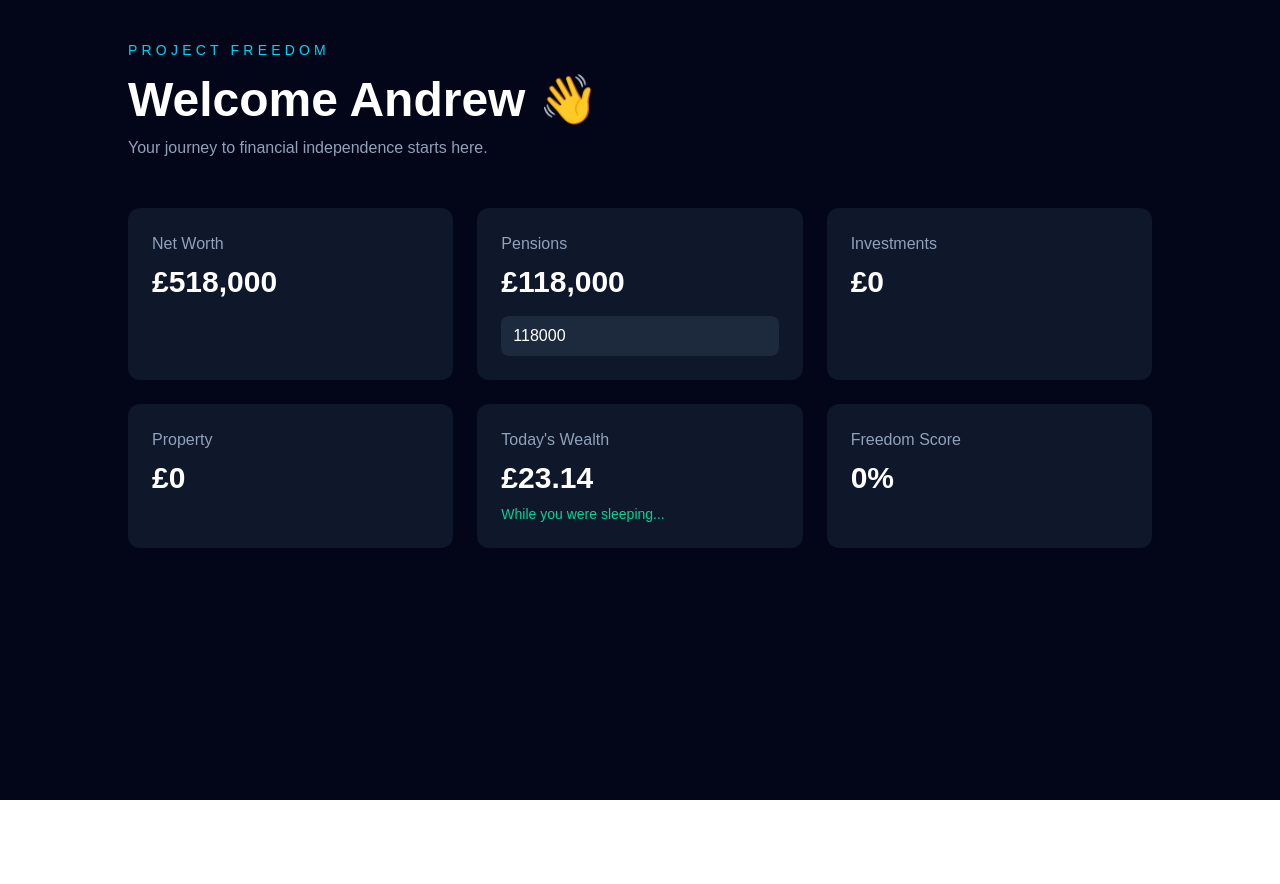
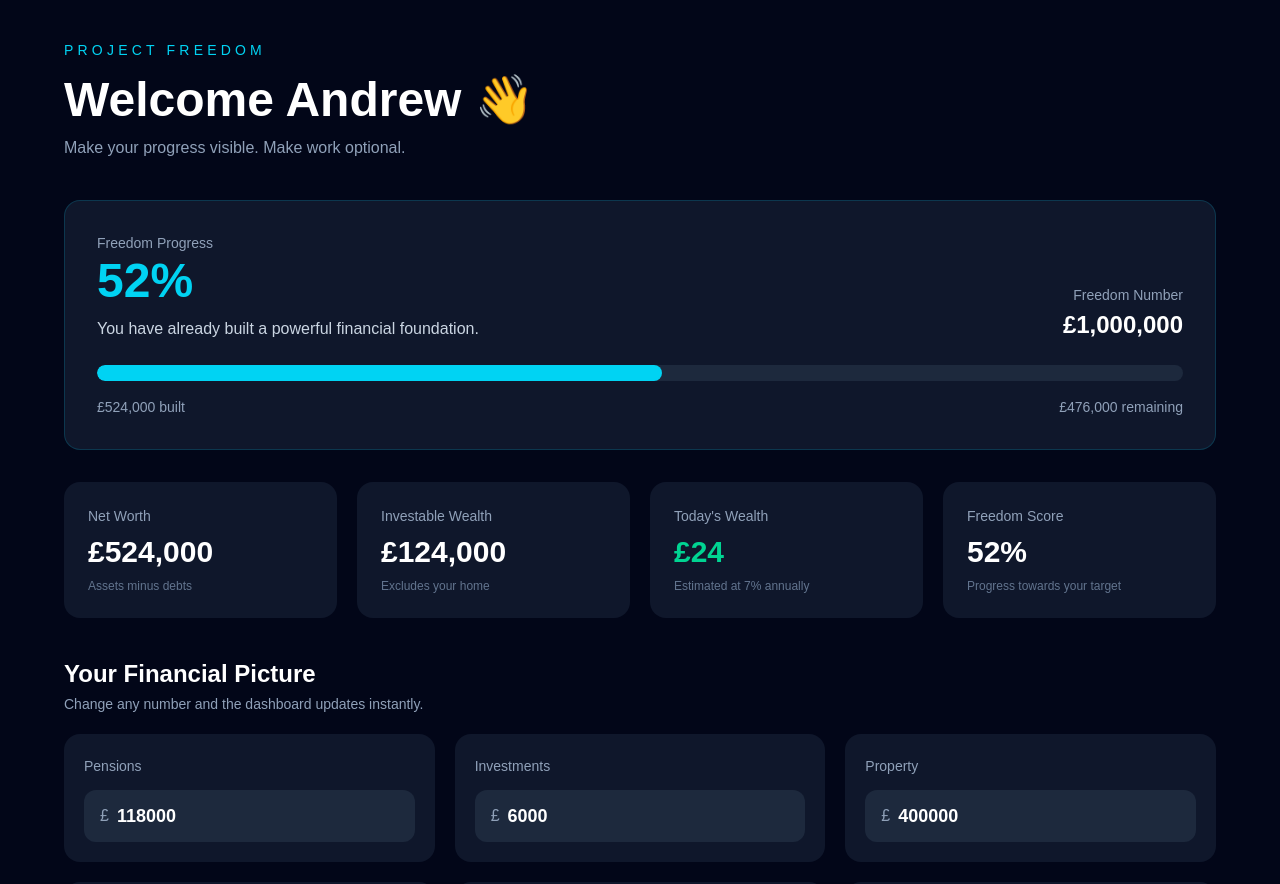
Before and after one commit to project-freedom2026/Project-freedom, a Next.js app in the folder project-freedom/: page / in a window 1280 px wide. Shown: the top 884 px of the page. Before the commit the page ends 800 px from the top, so only its background shows below. Built offline with nearby package versions, Linux system fonts and the light colour scheme.

Commit message:
Version 0.0.7 - First working Project freedom dashboard

```diff
--- a/project-freedom/app/page.tsx
+++ b/project-freedom/app/page.tsx
@@ -1,73 +1,322 @@
 "use client";
 
-import { useState } from "react";
+import { useEffect, useState } from "react";
+
+type FinancialData = {
+  pension: number;
+  investments: number;
+  property: number;
+  cash: number;
+  debts: number;
+  freedomNumber: number;
+  annualReturn: number;
+};
+
+const startingData: FinancialData = {
+  pension: 118000,
+  investments: 6000,
+  property: 400000,
+  cash: 0,
+  debts: 0,
+  freedomNumber: 1000000,
+  annualReturn: 7,
+};
+
+const formatCurrency = (value: number) =>
+  new Intl.NumberFormat("en-GB", {
+    style: "currency",
+    currency: "GBP",
+    maximumFractionDigits: 0,
+  }).format(value);
 
 export default function Home() {
-  const [pension, setPension] = useState(118000);
+  const [data, setData] = useState<FinancialData>(startingData);
+  const [hasLoaded, setHasLoaded] = useState(false);
+
+  useEffect(() => {
+    const savedData = localStorage.getItem("project-freedom-data");
+
+    if (savedData) {
+      try {
+        const parsedData = JSON.parse(savedData) as Partial<FinancialData>;
+
+        setData((currentData) => ({
+          ...currentData,
+          ...parsedData,
+        }));
+      } catch {
+        console.error("Project Freedom data could not be loaded.");
+      }
+    }
+
+    setHasLoaded(true);
+  }, []);
+
+  useEffect(() => {
+    if (hasLoaded) {
+      localStorage.setItem("project-freedom-data", JSON.stringify(data));
+    }
+  }, [data, hasLoaded]);
+
+  const updateValue = (field: keyof FinancialData, value: number) => {
+    setData((currentData) => ({
+      ...currentData,
+      [field]: Number.isFinite(value) ? value : 0,
+    }));
+  };
+
+  const netWorth =
+    data.pension +
+    data.investments +
+    data.property +
+    data.cash -
+    data.debts;
+
+  const investableWealth =
+    data.pension + data.investments + data.cash - data.debts;
+
+  const freedomProgress =
+    data.freedomNumber > 0
+      ? Math.round((netWorth / data.freedomNumber) * 100)
+      : 0;
+
+  const progressBarWidth = Math.min(Math.max(freedomProgress, 0), 100);
+
+  const estimatedDailyGrowth =
+    ((data.pension + data.investments + data.cash) *
+      (data.annualReturn / 100)) /
+    365;
+
+  const amountRemaining = Math.max(data.freedomNumber - netWorth, 0);
+
+  const motivationalMessage =
+    freedomProgress >= 100
+      ? "You have reached your Freedom Number."
+      : freedomProgress >= 75
+        ? "Freedom is firmly in sight."
+        : freedomProgress >= 50
+          ? "You have already built a powerful financial foundation."
+          : freedomProgress >= 25
+            ? "Momentum is building. Keep moving forward."
+            : "Every contribution moves you closer to freedom.";
 
   return (
-    <main className="min-h-screen bg-slate-950 text-white p-10">
-      <div className="max-w-5xl mx-auto">
-
+    <main className="min-h-screen bg-slate-950 px-5 py-10 text-white md:px-10">
+      <div className="mx-auto max-w-6xl">
+        <header>
           <p className="text-sm uppercase tracking-[0.3em] text-cyan-400">
             Project Freedom
           </p>
 
-        <h1 className="text-5xl font-bold mt-4">
+          <h1 className="mt-4 text-4xl font-bold md:text-5xl">
             Welcome Andrew 👋
           </h1>
 
-        <p className="text-slate-400 mt-3">
-          Your journey to financial independence starts here.
+          <p className="mt-3 text-slate-400">
+            Make your progress visible. Make work optional.
+          </p>
+        </header>
+
+        <section className="mt-10 rounded-2xl border border-cyan-500/20 bg-slate-900 p-6 md:p-8">
+          <div className="flex flex-col justify-between gap-4 md:flex-row md:items-end">
+            <div>
+              <p className="text-sm text-slate-400">Freedom Progress</p>
+
+              <p className="mt-1 text-5xl font-bold text-cyan-400">
+                {freedomProgress}%
               </p>
 
-        <div className="grid grid-cols-2 md:grid-cols-3 gap-6 mt-12">
-
-          <div className="bg-slate-900 rounded-xl p-6">
-            <h2 className="text-slate-400">Net Worth</h2>
-            <p className="text-3xl font-bold mt-2">£518,000</p>
+              <p className="mt-3 text-slate-300">{motivationalMessage}</p>
             </div>
 
-          <div className="bg-slate-900 rounded-xl p-6">
-            <h2 className="text-slate-400">Pensions</h2>
-            <p className="text-3xl font-bold mt-2">
-  £{pension.toLocaleString()}
+            <div className="md:text-right">
+              <p className="text-sm text-slate-400">Freedom Number</p>
+              <p className="mt-1 text-2xl font-semibold">
+                {formatCurrency(data.freedomNumber)}
               </p>
-<input
-  type="number"
-  value={pension}
-  onChange={(event) => setPension(Number(event.target.value))}
-  className="mt-4 w-full rounded-lg bg-slate-800 px-3 py-2 text-white outline-none"
-  aria-label="Pension value"
+            </div>
+          </div>
+
+          <div className="mt-6 h-4 overflow-hidden rounded-full bg-slate-800">
+            <div
+              className="h-full rounded-full bg-cyan-400 transition-all duration-500"
+              style={{ width: `${progressBarWidth}%` }}
             />
           </div>
 
-          <div className="bg-slate-900 rounded-xl p-6">
-            <h2 className="text-slate-400">Investments</h2>
-            <p className="text-3xl font-bold mt-2">£0</p>
+          <div className="mt-4 flex flex-col justify-between gap-2 text-sm text-slate-400 md:flex-row">
+            <span>{formatCurrency(netWorth)} built</span>
+            <span>{formatCurrency(amountRemaining)} remaining</span>
           </div>
+        </section>
 
-          <div className="bg-slate-900 rounded-xl p-6">
-            <h2 className="text-slate-400">Property</h2>
-            <p className="text-3xl font-bold mt-2">£0</p>
-          </div>
+        <section className="mt-8 grid gap-5 sm:grid-cols-2 lg:grid-cols-4">
+          <DashboardCard
+            title="Net Worth"
+            value={formatCurrency(netWorth)}
+            subtitle="Assets minus debts"
+          />
 
-          <div className="bg-slate-900 rounded-xl p-6">
-            <h2 className="text-slate-400">Today's Wealth</h2>
-            <p className="text-3xl font-bold mt-2">£23.14</p>
-            <p className="text-sm text-emerald-400 mt-2">
-  While you were sleeping...
+          <DashboardCard
+            title="Investable Wealth"
+            value={formatCurrency(investableWealth)}
+            subtitle="Excludes your home"
+          />
+
+          <DashboardCard
+  title="Today's Wealth"
+  value={formatCurrency(estimatedDailyGrowth)}
+  subtitle={"Estimated at " + data.annualReturn + "% annually"}
+  highlight
+/>
+
+          <DashboardCard
+  title="Freedom Score"
+  value={freedomProgress + "%"}
+  subtitle="Progress towards your target"
+/>
+        </section>
+
+        <section className="mt-10">
+          <div className="mb-5">
+            <h2 className="text-2xl font-bold">Your Financial Picture</h2>
+            <p className="mt-1 text-sm text-slate-400">
+              Change any number and the dashboard updates instantly.
             </p>
           </div>
 
-          <div className="bg-slate-900 rounded-xl p-6">
-            <h2 className="text-slate-400">Freedom Score</h2>
-            <p className="text-3xl font-bold mt-2">0%</p>
+          <div className="grid gap-5 md:grid-cols-2 lg:grid-cols-3">
+            <MoneyInput
+              label="Pensions"
+              value={data.pension}
+              onChange={(value) => updateValue("pension", value)}
+            />
+
+            <MoneyInput
+              label="Investments"
+              value={data.investments}
+              onChange={(value) => updateValue("investments", value)}
+            />
+
+            <MoneyInput
+              label="Property"
+              value={data.property}
+              onChange={(value) => updateValue("property", value)}
+            />
+
+            <MoneyInput
+              label="Cash and Savings"
+              value={data.cash}
+              onChange={(value) => updateValue("cash", value)}
+            />
+
+            <MoneyInput
+              label="Debts"
+              value={data.debts}
+              onChange={(value) => updateValue("debts", value)}
+            />
+
+            <MoneyInput
+              label="Freedom Number"
+              value={data.freedomNumber}
+              onChange={(value) => updateValue("freedomNumber", value)}
+            />
+          </div>
+        </section>
+
+        <section className="mt-8 rounded-2xl bg-slate-900 p-6">
+          <label
+            htmlFor="annual-return"
+            className="text-sm font-medium text-slate-300"
+          >
+            Estimated annual investment return
+          </label>
+
+          <div className="mt-4 flex items-center gap-4">
+            <input
+              id="annual-return"
+              type="range"
+              min="0"
+              max="12"
+              step="0.5"
+              value={data.annualReturn}
+              onChange={(event) =>
+                updateValue("annualReturn", Number(event.target.value))
+              }
+              className="w-full accent-cyan-400"
+            />
+
+            <span className="w-16 text-right text-lg font-semibold text-cyan-400">
+              {data.annualReturn}%
+            </span>
           </div>
 
-        </div>
+          <p className="mt-3 text-xs text-slate-500">
+            This is an estimate, not a guaranteed return.
+          </p>
+        </section>
 
+        <footer className="mt-10 text-center text-xs text-slate-600">
+          Project Freedom v0.1.0 — Foundation
+        </footer>
       </div>
     </main>
   );
 }
+
+type DashboardCardProps = {
+  title: string;
+  value: string;
+  subtitle: string;
+  highlight?: boolean;
+};
+
+function DashboardCard({
+  title,
+  value,
+  subtitle,
+  highlight = false,
+}: DashboardCardProps) {
+  return (
+    <div className="rounded-2xl bg-slate-900 p-6">
+      <p className="text-sm text-slate-400">{title}</p>
+
+      <p
+        className={`mt-2 text-3xl font-bold ${
+          highlight ? "text-emerald-400" : "text-white"
+        }`}
+      >
+        {value}
+      </p>
+
+      <p className="mt-2 text-xs text-slate-500">{subtitle}</p>
+    </div>
+  );
+}
+
+type MoneyInputProps = {
+  label: string;
+  value: number;
+  onChange: (value: number) => void;
+};
+
+function MoneyInput({ label, value, onChange }: MoneyInputProps) {
+  return (
+    <div className="rounded-2xl bg-slate-900 p-5">
+      <label className="text-sm font-medium text-slate-400">{label}</label>
+
+      <div className="mt-3 flex items-center rounded-xl bg-slate-800 px-4">
+        <span className="text-slate-400">£</span>
+
+        <input
+          type="number"
+          min="0"
+          value={value}
+          onChange={(event) => onChange(Number(event.target.value))}
+          className="w-full bg-transparent px-2 py-3 text-lg font-semibold text-white outline-none"
+          aria-label={label}
+        />
+      </div>
+    </div>
+  );
+}
```
Lines whose indentation alone changed are shown as unchanged.
